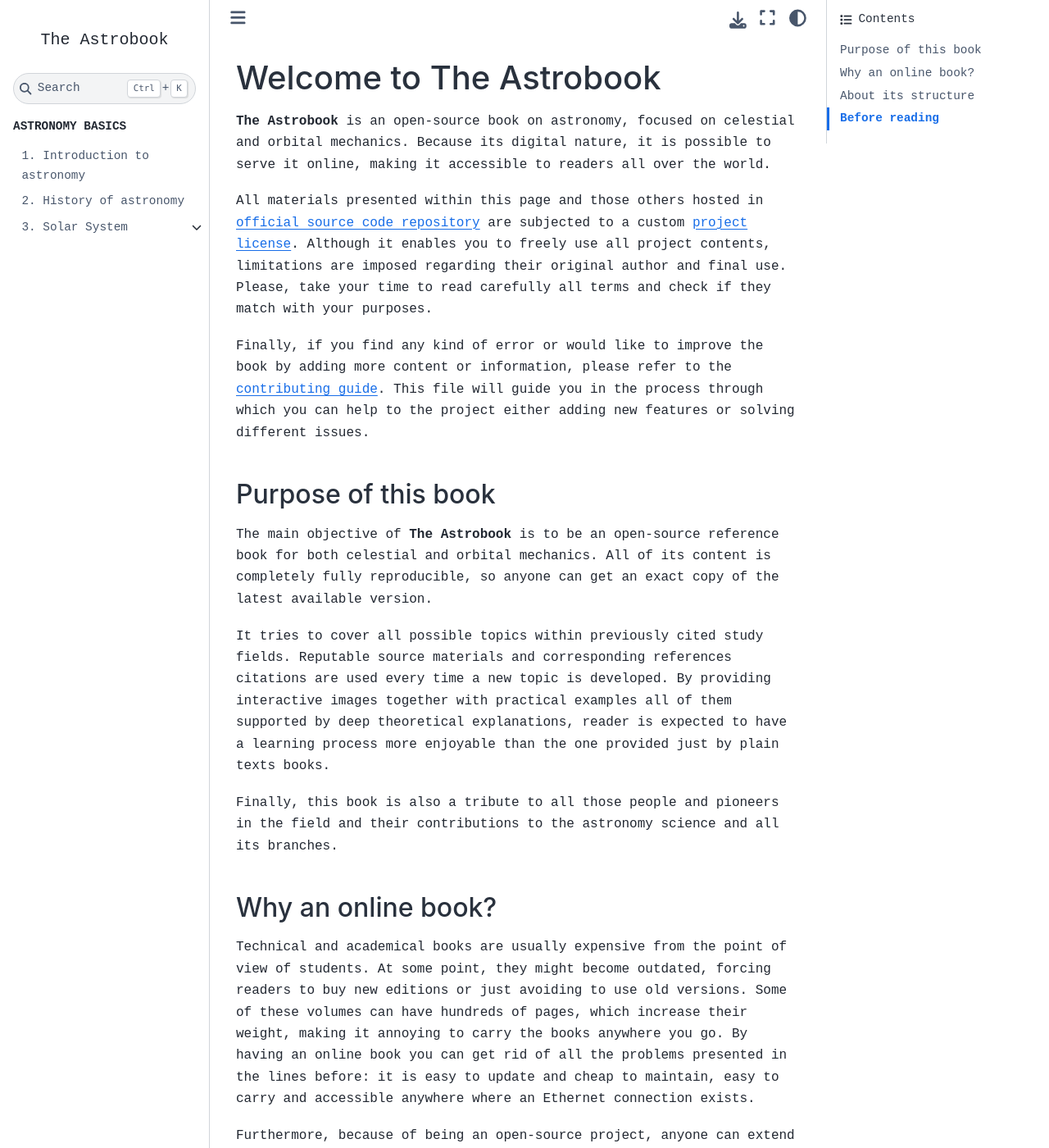
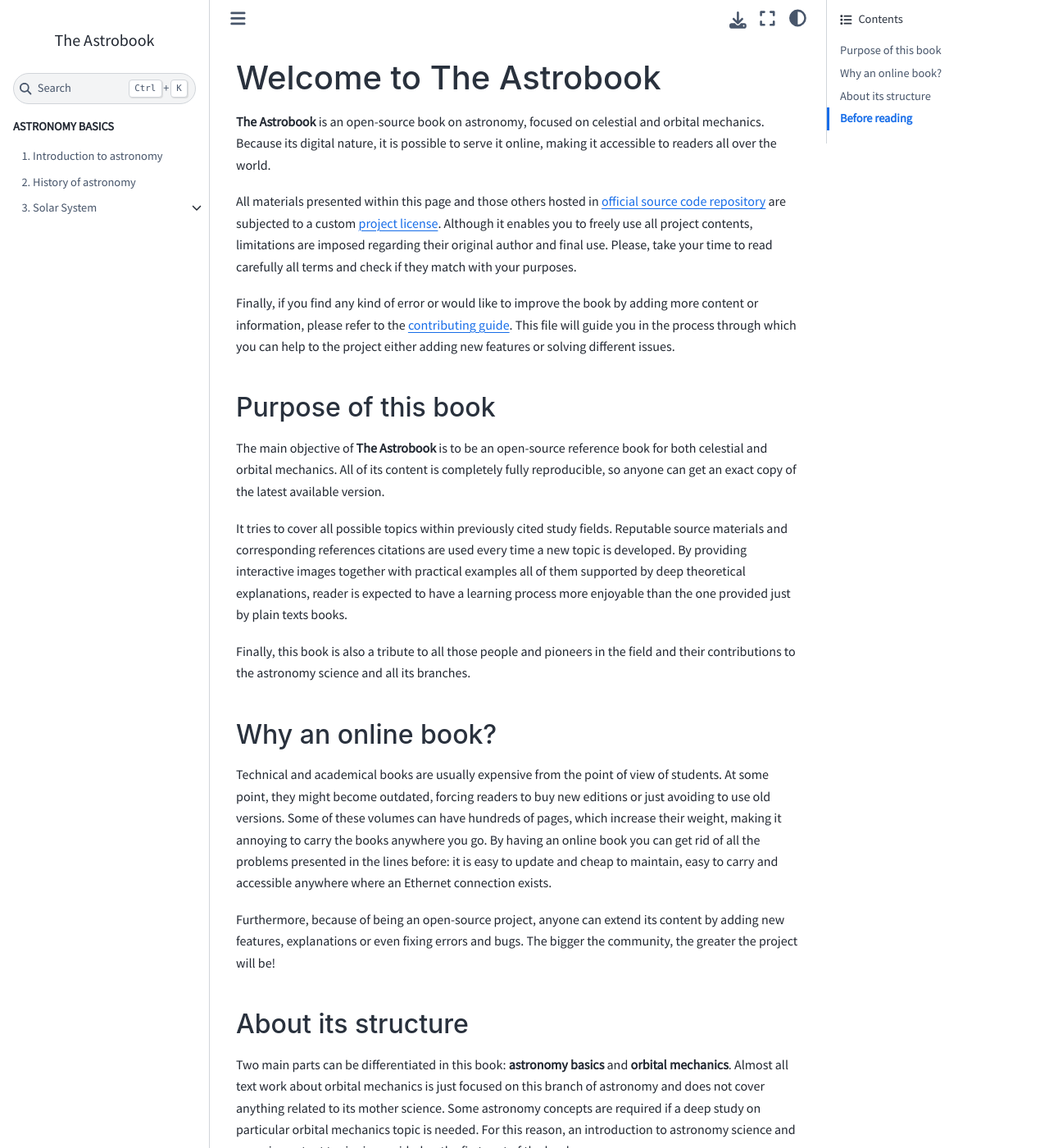
Before and after one commit to astrobook/astrobook, a Jupyter Book: the page built from index.md, in a window 1280 px wide and 1400 px high. Shown: the whole window at 82% size. Built offline with Jupyter Book 1.0.4 settings and Sphinx 7.4.7 and the Sphinx Book theme 1.1.4, drawn with Linux system fonts in a browser that asks for light colours.

Commit message:
Source Sans Pro as main font

```diff
--- a/_static/main.css
+++ b/_static/main.css
@@ -1,3 +1,6 @@
-body {	font-family: Courier New; }
-#bd-docs-nav .caption { font-size: 100%; font-weight: bold; }
-#bd-docs-nav a { font-size: 75%; }
+/* Import Source Sans Pro font */
+@import url('https://fonts.googleapis.com/css2?family=Source+Sans+Pro&display=swap');
+
+body {
+  font-family: 'Source Sans Pro', sans-serif;
+}
```
